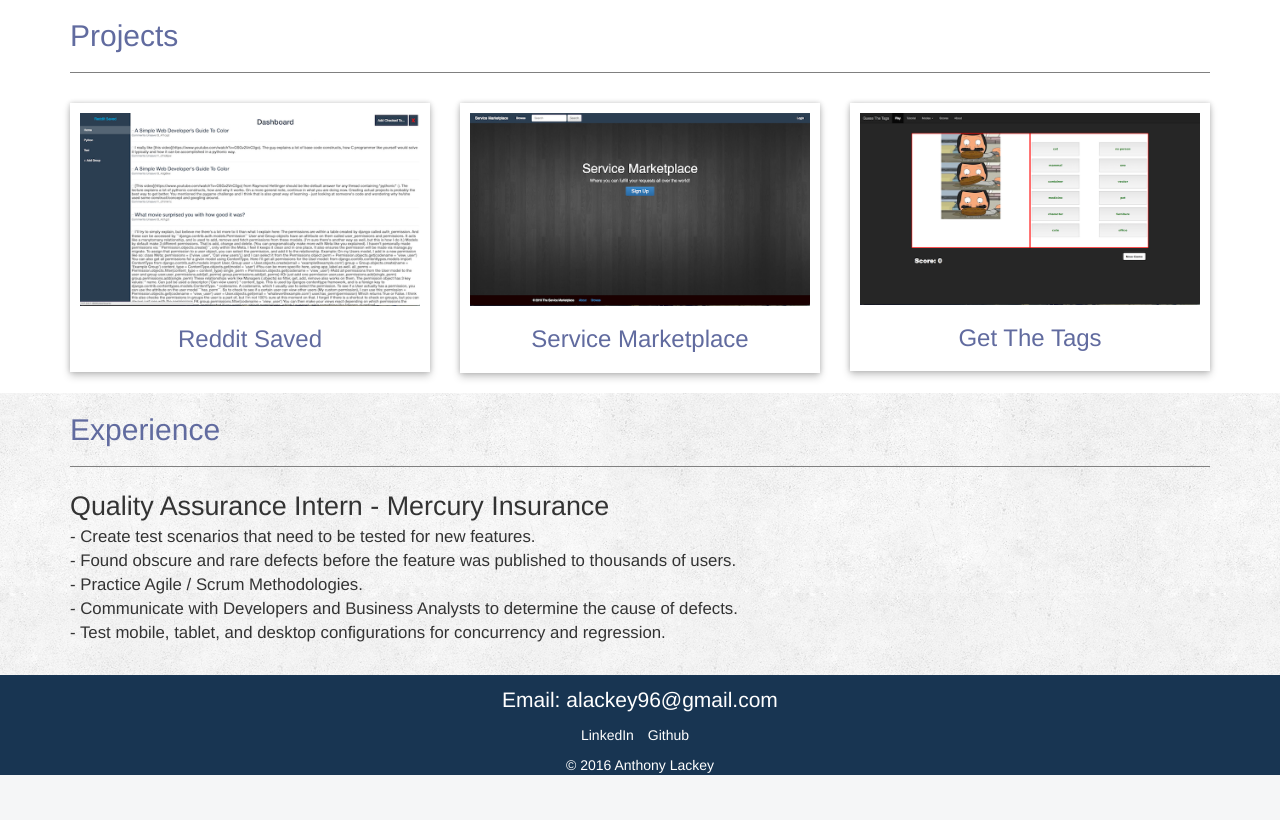
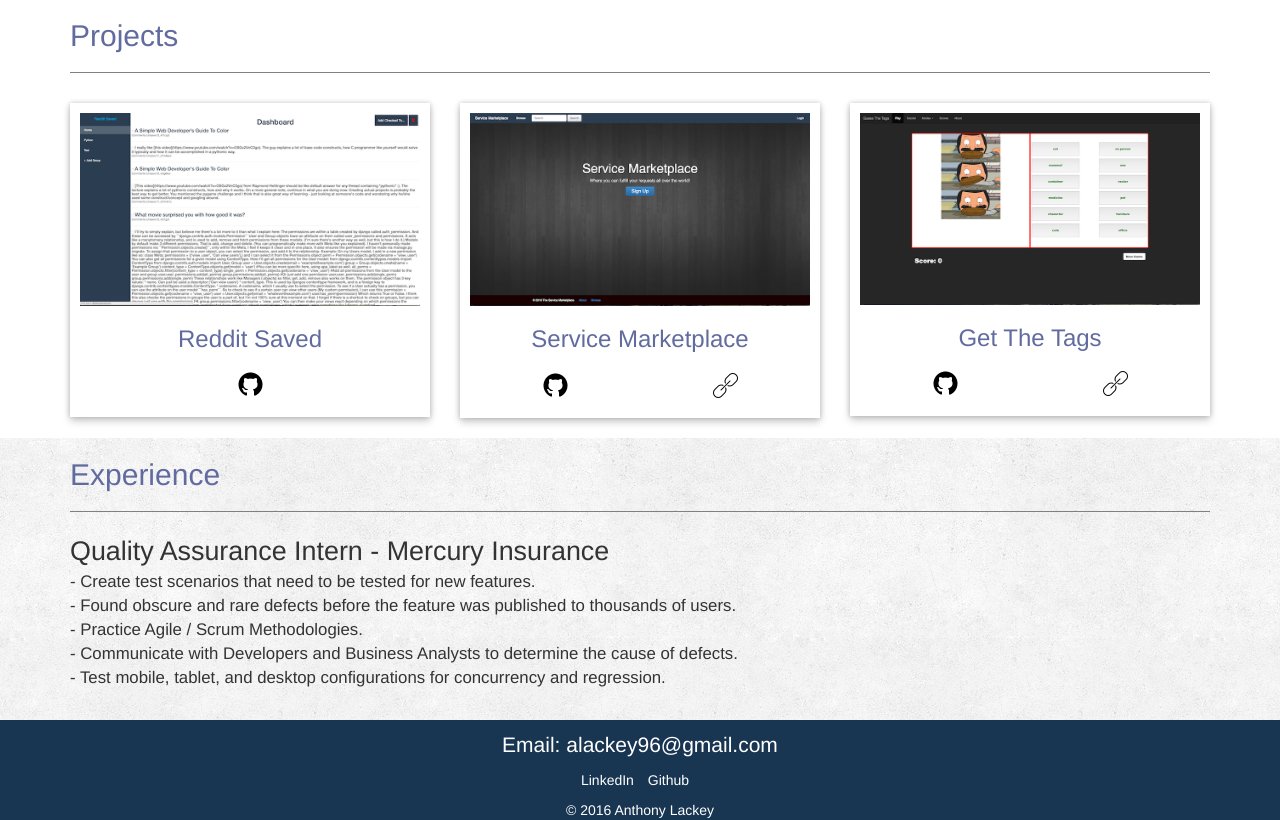
Before and after one commit to Alackey/Alackey.github.io, a Flask app: page / in a window 1280 px wide. Shown: the part 679-1499 px from the top of the page. Before the commit the page ends 1454 px from the top, so only its background shows below. Run offline with Flask 2, Linux system fonts and the light colour scheme; some libraries are stand-ins or nearby versions.

Commit message:
Add links to projects

```diff
--- a/static/css/custom.css
+++ b/static/css/custom.css
@@ -83,7 +83,6 @@ h1 {
 .socialLinks:hover {
 	background-color: #616B9F;
 	color: white !important;
-
 }
 
 #projects {
@@ -102,6 +101,26 @@ h1 {
 
 .project img {
 	margin-bottom: 10px;
+	margin: 0 auto;
+}
+
+.icon-div {
+	padding: 10px 0 10px 0;
+	border-radius: 5px;
+}
+
+.icon-div:hover {
+	background-color: #616B9F;
+}
+
+.icon-div:hover img {
+	-webkit-filter: invert(1);
+   filter: invert(1);
+}
+
+.icon {
+	height: 25px;
+	width: 25px;
 }
 
 .experience {
--- a/templates/index.html
+++ b/templates/index.html
@@ -99,26 +99,67 @@
                     <div class="row" id="projects">
                         <div class="col-lg-4">
                             <div class="col-lg-12 project">
-                                <a class="projectLink" href="https://github.com/Alackey/RedditSaved">
                                 <img class="img-responsive" src="{{ url_for('static',filename='img/RedditSaved_dash.png') }}">
                                 <h3>Reddit Saved</h3>
+                                <div class="row">
+                                    <div class="col-sm-12 col-xs-12 ">
+                                        <div class="col-sm-12 col-xs-12 ">
+                                            <a href="https://github.com/Alackey/RedditSaved" class="text-center">
+                                                <div class="icon-div">
+                                                        <img class="icon" src="{{ url_for('static',filename='img/Github-Filled-50.png') }}">
+                                                </div>
                                             </a>
+                                        </div>
+                                    </div>
+                                </div>
                             </div>
                         </div>
                         <div class="col-lg-4">
                             <div class="col-lg-12 project">
-                                <a class="projectLink" href="https://github.com/Alackey/ServiceMarketplace">
                                 <img class="img-responsive" src="{{ url_for('static',filename='img/ServiceMarketplace_home.png') }}">
                                 <h3>Service Marketplace</h3>
+                                <div class="row">
+                                    <div class="col-sm-12 col-xs-12 ">
+                                        <div class="col-sm-6 col-xs-6 ">
+                                            <a href="https://github.com/Alackey/ServiceMarketplace" class="text-center">
+                                                <div class="icon-div">
+                                                        <img class="icon" src="{{ url_for('static',filename='img/Github-Filled-50.png') }}">
+                                                </div>
                                             </a>
+                                        </div>
+                                        <div class="col-sm-6 col-xs-6">
+                                            <a href="http://alackey.pythonanywhere.com/" class="text-center">
+                                                <div class="icon-div">
+                                                        <img class="icon" src="{{ url_for('static',filename='img/Link-50.png') }}">
+                                                </div>
+                                            </a>
+                                        </div>
+                                    </div>
+                                </div>
                             </div>
                         </div>
                         <div class="col-lg-4">
                             <div class="col-lg-12 project">
-                                <a class="projectLink" href="https://github.com/Alackey/Guess-The-Tags">
                                 <img class="img-responsive" src="{{ url_for('static',filename='img/GetTheTags_play.png') }}">
                                 <h3>Get The Tags</h3>
+                                <div class="row">
+                                    <div class="col-sm-12 col-xs-12 ">
+                                        <div class="col-sm-6 col-xs-6 ">
+                                            <a href="https://github.com/Alackey/Guess-The-Tags" class="text-center">
+                                                <div class="icon-div">
+                                                        <img class="icon" src="{{ url_for('static',filename='img/Github-Filled-50.png') }}">
+                                                </div>
                                             </a>
+                                        </div>
+                                        <div class="col-sm-6 col-xs-6">
+                                            <a href="http://alackey.com/" class="text-center">
+                                                <div class="icon-div">
+                                                        <img class="icon" src="{{ url_for('static',filename='img/Link-50.png') }}">
+                                                </div>
+                                            </a>
+                                        </div>
+                                    </div>
+                                </div>
                             </div>
                         </div>
                     </div>
```
Also changed, not shown: static/img/GitHub-Filled-50.png (added), static/img/Link-50.png (added). Lines whose indentation alone changed are shown as unchanged.
